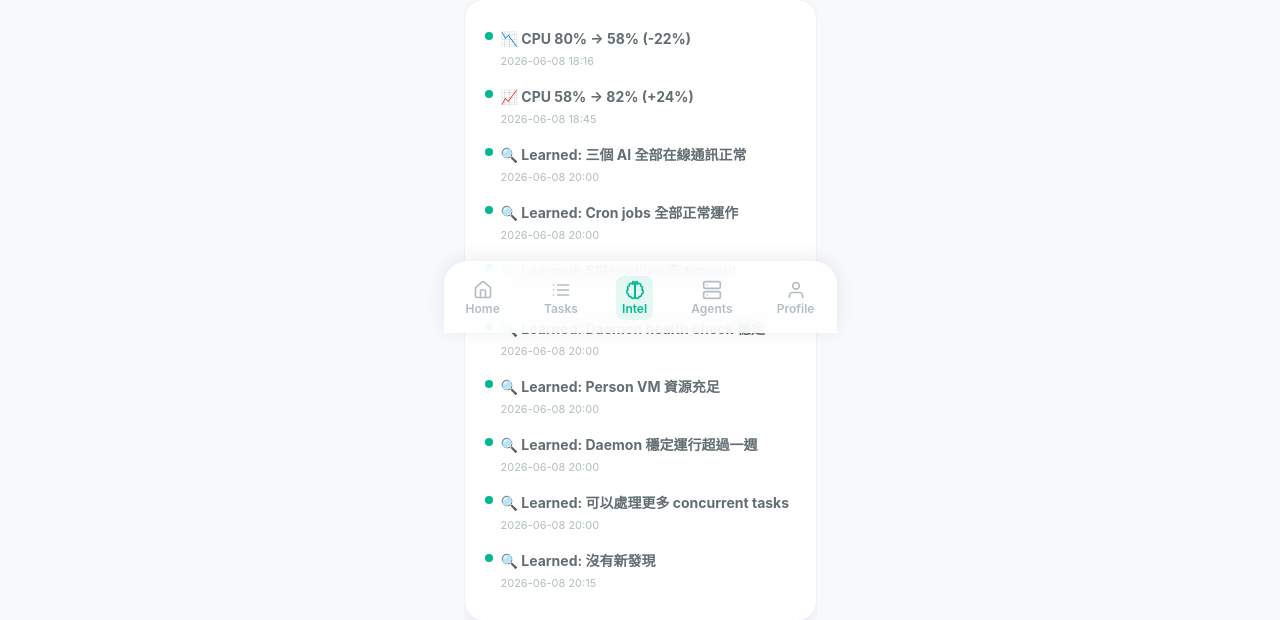
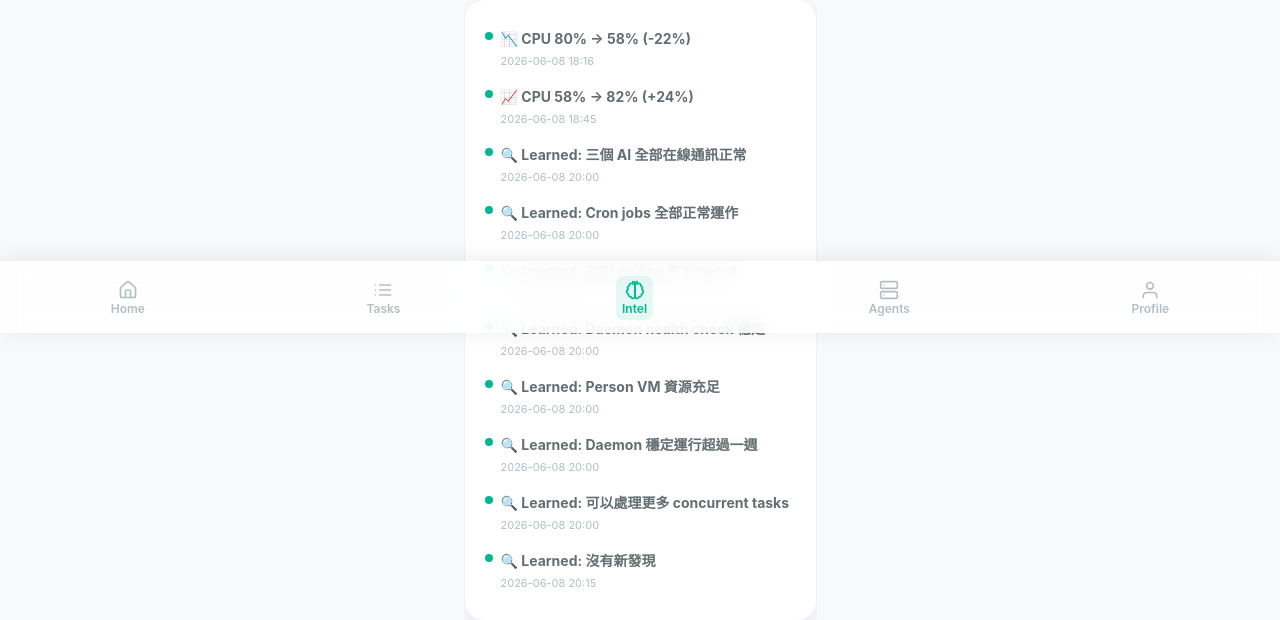
Before and after one commit to terrencelamkinet/GGDev, a Flask app: page /intel in a window 1280 px wide. Shown: the part 467-1087 px from the top of the page. Run offline with Flask 3, Linux system fonts and the light colour scheme; parts of the project's set-up code (start-up, migrations or seed data) failed here and were passed over; some libraries are stand-ins or nearby versions.

Commit message:
fix: nav full-screen width issue + keep glass effect in light mode

```diff
--- a/gg-dashboard/static/styles.css
+++ b/gg-dashboard/static/styles.css
@@ -242,8 +242,7 @@ body {
   box-shadow: 0 -4px 24px rgba(0,0,0,0.4);
   display: flex; justify-content: space-around; align-items: center;
   height: var(--nav-h); padding-bottom: var(--safe-bottom);
-  z-index: 100; max-width: 393px; margin: 0 auto;
-  border-radius: 24px 24px 0 0;
+  z-index: 100;
 }
 .nav-tab {
   flex: 1; display: flex; flex-direction: column; align-items: center;
@@ -275,8 +274,4 @@ body {
   }
   .time-label { background: var(--border); }
   .badge { box-shadow: 0 2px 6px rgba(0,0,0,0.1); }
-  .card { backdrop-filter: none; background: var(--card); }
-  .stat-card { backdrop-filter: none; background: var(--card); }
-  .task-card { backdrop-filter: none; background: var(--card); }
-  .metric-card { backdrop-filter: none; background: var(--card); }
 }
```
